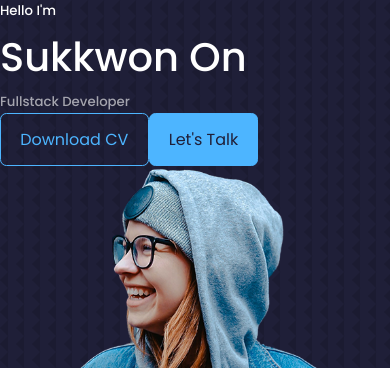
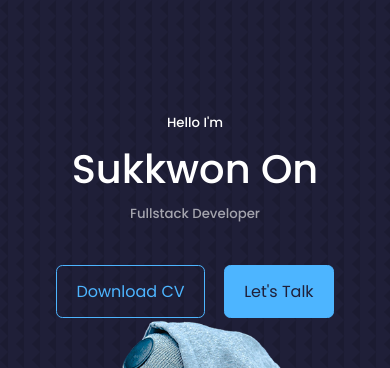
Before and after one commit to skwon2345/my_portfolio, a React (Create React App) app: page / in a window 390 px wide. Shown: the top 368 px of the page. Built offline with nearby package versions, Linux system fonts and the light colour scheme.

Commit message:
add header.css

```diff
--- a/src/components/header/header.css
+++ b/src/components/header/header.css
@@ -0,0 +1,65 @@
+header {
+    height: 100vh;
+    padding-top: 7rem;
+    overflow: hidden;
+}
+
+.header__container {
+    text-align: center;
+    height: 100%;
+    position: relative;
+}
+
+/* =============== CTA =============== */
+.cta {
+    margin-top: 2.5rem;
+    display: flex;
+    gap: 1.2rem;
+    justify-content: center;
+}
+
+/* =============== HEADER SOCIALS =============== */
+.header__socials {
+    display: flex;
+    flex-direction: column;
+    align-items: center;
+    gap: 0.8rem;
+    position: absolute;
+    left:0;
+    bottom: 3rem;
+}
+
+.header__socials::after {
+    content: '';
+    width: 1px;
+    height: 2rem;
+    background: var(--color-primary);
+}
+
+.scroll__down {
+    position: absolute;
+    right: -2.3rem;
+    bottom: 5rem;
+    transform: rotate(90deg);
+    font-weight: 300;
+    font-size: 0.9rem;
+}
+
+/* =================== MEDIA QUREIES (MEDIUM DEVICES) =================== */
+@media screen and (max-width: 1024px) {
+    header {
+        height: 68vh;
+    }
+}
+
+/* =================== MEDIA QUREIES (SMALL DEVICES) =================== */
+@media screen and (max-width: 600px) {
+    header {
+        height: 100vh;
+    }
+
+    .header__socials,
+    .scroll__down {
+        display: none;
+    }
+}
```
